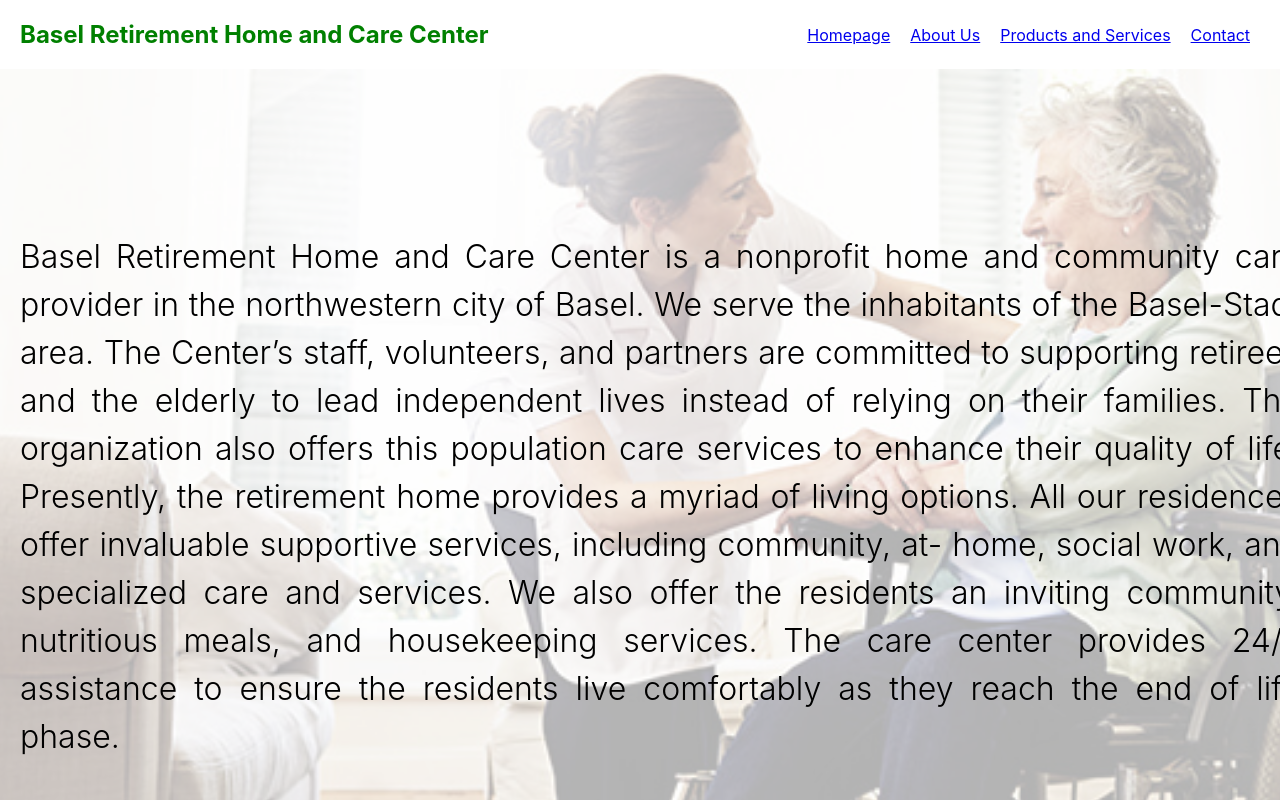
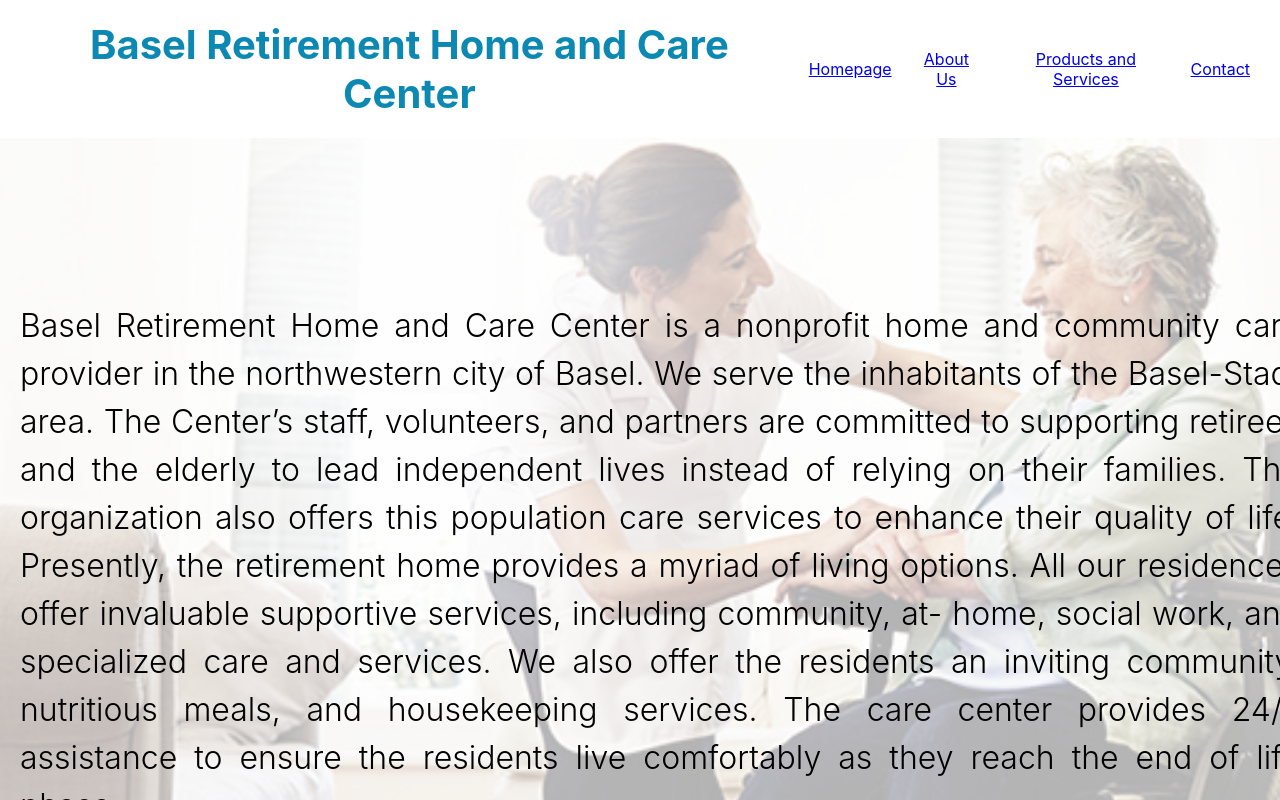
Before and after one commit to Finyasy/organization-website, a React (Create React App) app: page / in a window 1280 px wide. Shown: the top 800 px of the page. Built offline with nearby package versions, Linux system fonts and the light colour scheme.

Commit message:
styled the logo

```diff
--- a/src/index.css
+++ b/src/index.css
@@ -21,12 +21,12 @@ code {
 }
 
 .header-title {
-  font-size: 24px;
+  font-size: 40px;
   font-weight: bold;
   margin: 0;
   text-align: center;
   /* text-shadow: 1px 1px #ccc;  */
-  color: green;
+  color: rgb(12, 137, 178);
 }
 
 .header-links {
@@ -147,3 +147,9 @@ code {
   text-align: justify;
   word-wrap: break-word;
 }
+
+.header-logo {
+  width: 50px;
+  height: 50px;
+  margin-right: 10px;
+}
```
